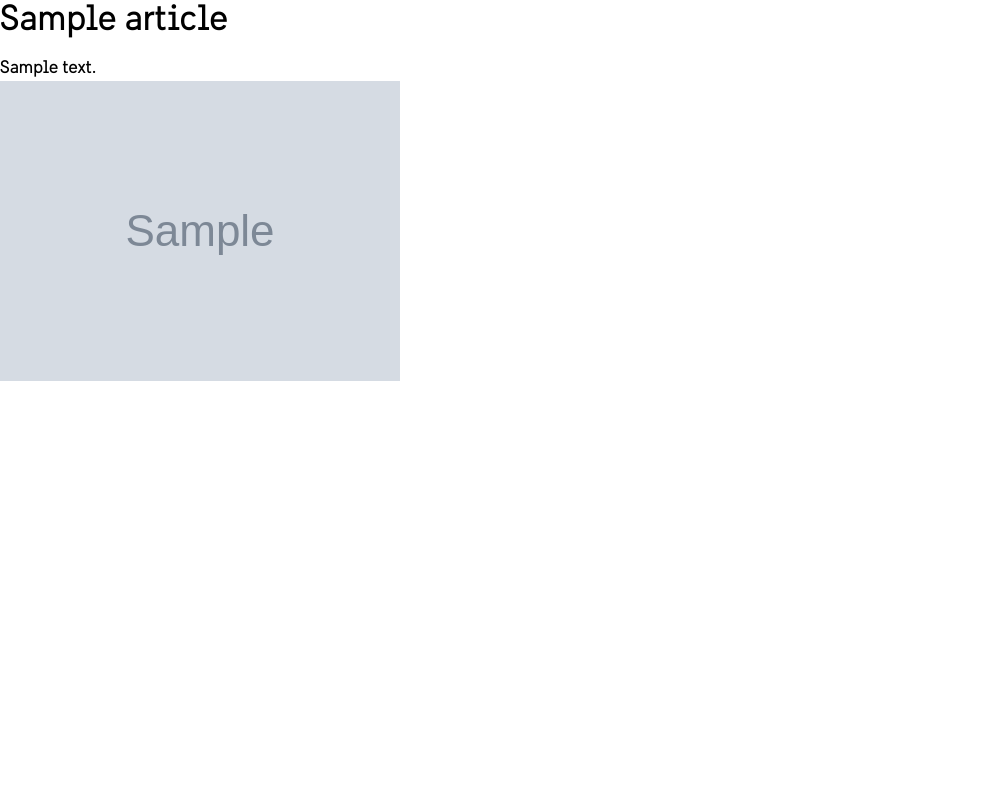
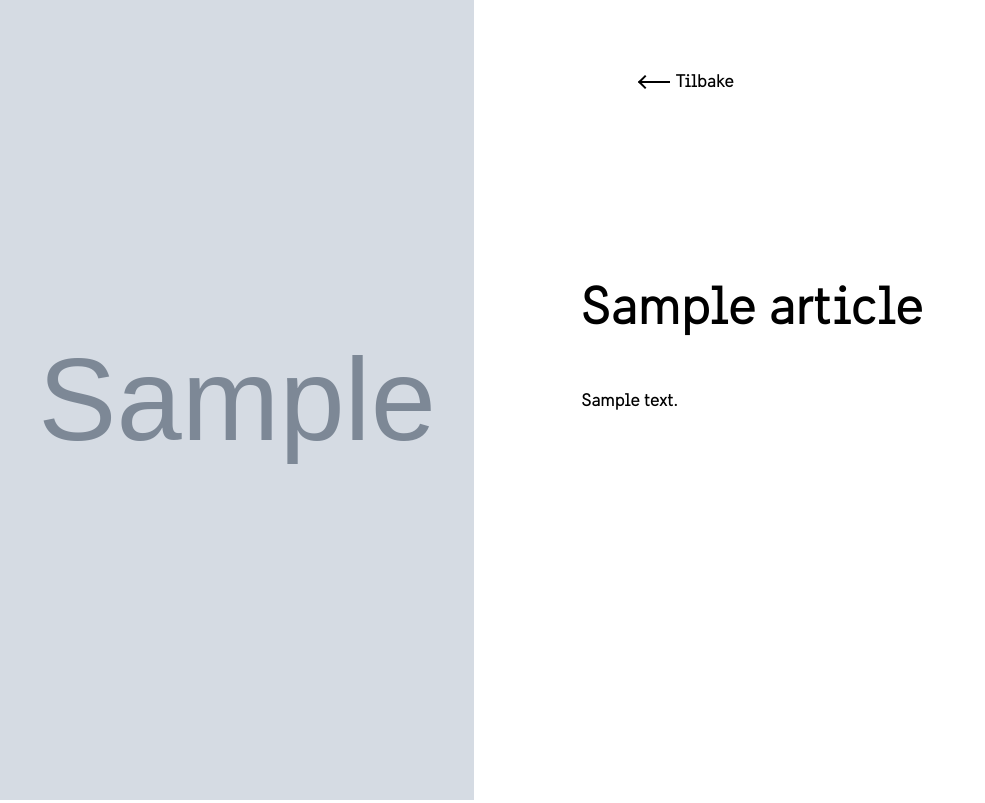
Before and after one commit to anitastuberg/industrielldesign.no, a Django app: template wiki/templates/wiki/article.html in a window 1280 px wide. Shown: the whole page, without its empty margins (0-985 px from the left). Before the commit the page ends 381 px from the top, so only its background shows below. Run offline with Django 3.2, Linux system fonts and the light colour scheme; the template is opened without the code that fills it: most values are stand-ins (such as "Sample title", 1, 10 or a date in 2020); grey boxes marked "Sample" are stand-in pictures.

Commit message:
Wiki page almost complete

```diff
--- a/events/views.py
+++ b/events/views.py
@@ -21,9 +21,8 @@ def create_event(request):
 
         if form.is_valid():
             instance = form.save(commit=False)
-
+            image = form.cleaned_data['image']
             instance.save()
-            print(instance.slug)
             return redirect('event', event_slug=instance.slug)
 
         return render(request, 'events/event-creation.html', context)
--- a/home/urls.py
+++ b/home/urls.py
@@ -11,6 +11,6 @@ urlpatterns = [
     path('students/', views.students, name='students'),
     path('register/', views.RegisterFormView.as_view(), name='register'),
     path('login/', views.LoginFormView.as_view(), name='login'),
-    path('logout/', logout, {'next_page': settings.LOGOUT_REDIRECT_URL}, name='logout'),
+    path('logout/', logout, name='logout'),
     path('404/', views.snake, name='404')
 ]
--- /dev/null
+++ b/static_in_pro/our_static/css/components/_buttons.scss
@@ -0,0 +1,36 @@
+.left-arrow {
+    position: absolute;
+    top: 4rem;
+    left: 50%;
+    padding-left: 2rem;
+    color: $text-color;
+    transition: transform 200ms ease-in-out;
+
+    &:hover {
+        transform: translateX(5px);
+    }
+
+    &::before {
+        content: '';
+        border: solid black;
+        border-width: 0 2px 2px 0;
+        display: inline-block;
+        padding: 4px;
+        position: absolute;
+        top: 5px;
+        left: 0;
+
+        transform: rotate(135deg);
+        -webkit-transform: rotate(135deg);
+    }
+
+    &::after {
+        content: '';
+        background-color: #000;
+        width: 30px;
+        height: 2px;
+        position: absolute;
+        top: 9px;
+        left: 0;
+    }
+}
--- a/static_in_pro/our_static/css/components/_links.scss
+++ b/static_in_pro/our_static/css/components/_links.scss
@@ -1,6 +1,10 @@
 a {
+    text-decoration: none;
+}
+
+
+p a:not([type="button"]) {
     transition: color 200ms ease-in-out;
-    text-decoration: none;
     font-family: inherit;
     position: relative;
     transition: color 150ms 50ms ease-in-out;
@@ -32,3 +36,10 @@ a {
         }
     }
 }
+
+a[type="button"] {
+    background-color: #fff;
+    @include med-shadow;
+    text-decoration: none;
+    color: $text-color;
+}
--- a/static_in_pro/our_static/css/helpers/_mixins.scss
+++ b/static_in_pro/our_static/css/helpers/_mixins.scss
@@ -3,7 +3,9 @@
     box-shadow: 0 0 0 0;
 }
 @mixin med-shadow() {
-    box-shadow: 0 0 0 0;
+    -webkit-box-shadow: 0px 6px 20px 0px rgba(0,0,0,0.11);
+    -moz-box-shadow: 0px 6px 20px 0px rgba(0,0,0,0.11);
+    box-shadow: 0px 6px 20px 0px rgba(0,0,0,0.11);
 }
 @mixin low-shadow() {
     box-shadow: 0 0 0 0;
--- a/static_in_pro/our_static/css/layout/_grid.scss
+++ b/static_in_pro/our_static/css/layout/_grid.scss
@@ -1,10 +1,13 @@
 .grid {
     display: grid;
-    grid-gap: 0;
-    grid-template-columns: 1fr 2fr;
-    grid-template-rows: 1fr 2fr;
-    height: 100vh;
-    width: 100%;
+}
+
+.two-column-grid {
+    grid-template-columns: repeat(2, 1fr)
+}
+
+.four-column-grid {
+    grid-template-columns: repeat(4, 1fr);
 }
 
 .grid-box {
--- a/static_in_pro/our_static/css/main.css
+++ b/static_in_pro/our_static/css/main.css
@@ -125,6 +125,42 @@ textarea {
   font-size: 1rem;
 }
 
+.left-arrow {
+  position: absolute;
+  top: 4rem;
+  left: 50%;
+  padding-left: 2rem;
+  color: #000;
+  transition: transform 200ms ease-in-out;
+}
+
+.left-arrow:hover {
+  transform: translateX(5px);
+}
+
+.left-arrow::before {
+  content: '';
+  border: solid black;
+  border-width: 0 2px 2px 0;
+  display: inline-block;
+  padding: 4px;
+  position: absolute;
+  top: 5px;
+  left: 0;
+  transform: rotate(135deg);
+  -webkit-transform: rotate(135deg);
+}
+
+.left-arrow::after {
+  content: '';
+  background-color: #000;
+  width: 30px;
+  height: 2px;
+  position: absolute;
+  top: 9px;
+  left: 0;
+}
+
 nav#main-navigation {
   padding: 2rem;
 }
@@ -179,19 +215,22 @@ nav#main-navigation ul #login {
 }
 
 a {
+  text-decoration: none;
+}
+
+p a:not([type="button"]) {
   transition: color 200ms ease-in-out;
-  text-decoration: none;
   font-family: inherit;
   position: relative;
   transition: color 150ms 50ms ease-in-out;
   overflow: hidden;
 }
 
-a, a:visited {
+p a:not([type="button"]), p a:not([type="button"]):visited {
   color: #0093BC;
 }
 
-a::before {
+p a:not([type="button"])::before {
   content: '';
   position: absolute;
   left: 0;
@@ -205,8 +244,17 @@ a::before {
   transform-origin: bottom left;
 }
 
-a:hover::before {
+p a:not([type="button"]):hover::before {
   transform: scaleX(1);
+}
+
+a[type="button"] {
+  background-color: #fff;
+  -webkit-box-shadow: 0px 6px 20px 0px rgba(0, 0, 0, 0.11);
+  -moz-box-shadow: 0px 6px 20px 0px rgba(0, 0, 0, 0.11);
+  box-shadow: 0px 6px 20px 0px rgba(0, 0, 0, 0.11);
+  text-decoration: none;
+  color: #000;
 }
 
 #hamburger {
@@ -309,11 +357,14 @@ a:hover::before {
 
 .grid {
   display: grid;
-  grid-gap: 0;
-  grid-template-columns: 1fr 2fr;
-  grid-template-rows: 1fr 2fr;
-  height: 100vh;
-  width: 100%;
+}
+
+.two-column-grid {
+  grid-template-columns: repeat(2, 1fr);
+}
+
+.four-column-grid {
+  grid-template-columns: repeat(4, 1fr);
 }
 
 .grid-box {
@@ -542,9 +593,135 @@ a:hover::before {
 #create-article form #id_title, #create-article form textarea {
   display: block;
   border: none;
+  outline: none;
 }
 
 #create-article form #id_title {
-  font-size: 2rem;
+  font-size: 3rem;
+  margin-bottom: 3rem;
+}
+
+#create-article form .right {
+  margin-top: 20%;
+}
+
+#create-article form .left {
+  display: flex;
+  align-items: center;
+  justify-content: center;
+  background-color: #47A0BC;
+  margin-right: 6rem;
+  min-height: 100vh;
+}
+
+#create-article form .left #id_image {
+  width: 0.1px;
+  height: 0.1px;
+  opacity: 0;
+  overflow: hidden;
+  position: absolute;
+  z-index: -1;
+}
+
+#create-article form .left #id_image + label {
+  display: block;
+  background-color: #fff;
+  color: #000;
+  padding: 1rem;
+}
+
+#create-article form textarea {
+  width: 63ch;
+  line-height: 1.5rem;
+  margin-bottom: 3rem;
+}
+
+#create-article form select {
+  border-radius: 0;
+}
+
+#create-article form input[type="submit"] {
+  margin-bottom: 5rem;
+}
+
+#wiki-page {
+  margin-top: 5%;
+}
+
+#wiki-page #categories {
+  margin-top: 3rem;
+  grid-column-gap: 4rem;
+  grid-row-gap: 2rem;
+}
+
+#wiki-page #categories::after {
+  content: '';
+  width: 1px;
+  height: 100%;
+  background-color: #000;
+}
+
+#wiki-page h1 {
+  font-size: 5rem;
+  text-align: center;
+}
+
+#wiki-page #new-article-button {
+  margin: 0 auto;
+  text-align: center;
+  display: block;
+  width: 5rem;
+  padding: 0.5rem 1rem;
+}
+
+#wiki-page ul li {
+  line-height: 1.8rem;
+  text-decoration: none;
+  transition: transform 200ms ease-in-out;
+}
+
+#wiki-page ul li a, #wiki-page ul li a:visited {
+  color: #0093BC;
+}
+
+#wiki-page #fyi {
+  text-align: right;
+}
+
+#wiki-page #fyi ul li:hover {
+  transform: translateX(-10px);
+}
+
+#wiki-page #lol {
+  text-align: left;
+}
+
+#wiki-page #lol ul li:hover {
+  transform: translateX(10px);
+}
+
+#article h1 {
+  font-size: 3rem;
+  margin-bottom: 3rem;
+}
+
+#article p {
+  width: 63ch;
+  line-height: 1.5rem;
+  margin-bottom: 3rem;
+}
+
+#article .right {
+  margin-top: 40%;
+}
+
+#article .left {
+  margin-right: 6rem;
+}
+
+#article .left img {
+  min-height: 100vh;
+  width: 100%;
+  object-fit: cover;
 }
 /*# sourceMappingURL=main.css.map */
--- a/static_in_pro/our_static/css/pages/wiki/_article.scss
+++ b/static_in_pro/our_static/css/pages/wiki/_article.scss
@@ -0,0 +1,26 @@
+#article {
+    h1 {
+        font-size: 3rem;
+        margin-bottom: 3rem;
+    }
+
+    p {
+        width: 63ch;
+        line-height: 1.5rem;
+        margin-bottom: 3rem;
+    }
+
+    .right {
+        margin-top: 40%;
+    }
+
+    .left {
+        margin-right: 6rem;
+
+        img {
+            min-height: 100vh;
+            width: 100%;
+            object-fit: cover;
+        }
+    }
+}
--- a/wiki/templates/wiki/article.html
+++ b/wiki/templates/wiki/article.html
@@ -1,13 +1,15 @@
-{% extends 'base.html' %}
+{% extends 'base.html' %} {% block content %}
 
-{% block content %}
-
-<div id="article">
-    <h1>{{ article.title }}</h1>
-    <p>{{ article.text }}</p>
-    {% if article.image %}
-        <img src="{{ article.image.url }}" alt="">
-    {% endif %}
+<div id="article" class="grid two-column-grid">
+    <div class="left">
+        {% if article.image %}
+        <img src="{{ article.image.url }}" alt=""> {% endif %}
+    </div>
+    <div class="right">
+        <a class="left-arrow" href="{% url 'wiki' %}">Tilbake</a>
+        <h1>{{ article.title }}</h1>
+        <p>{{ article.text }}</p>
+    </div>
 </div>
 
 {% endblock content %}
```
Also changed, not shown: events/forms.py (+9 -0 lines), static_in_pro/our_static/css/pages/wiki/_new-article.scss (+41 -1 lines), static_in_pro/our_static/css/pages/wiki/_wiki.scss (+56 -0 lines), static_in_pro/our_static/js/autoExpandingTextArea.js (added, +13 -0 lines), static_in_pro/our_static/js/wiki/newArticle.js (added, +41 -0 lines), wiki/forms.py (+20 -8 lines), wiki/templates/wiki/new-article.html (+19 -9 lines), wiki/templates/wiki/wiki.html (+13 -7 lines), 1 other file.
